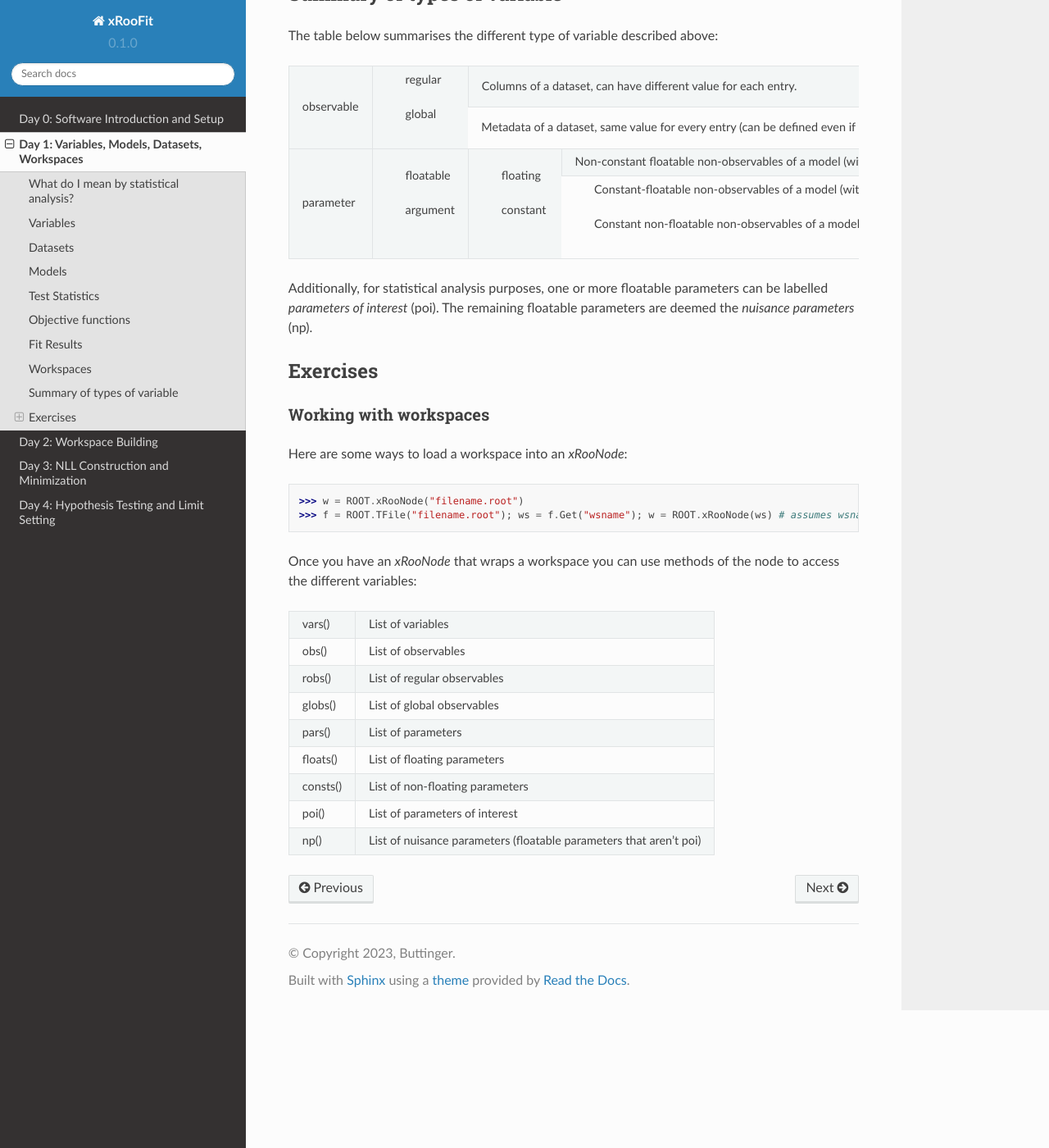
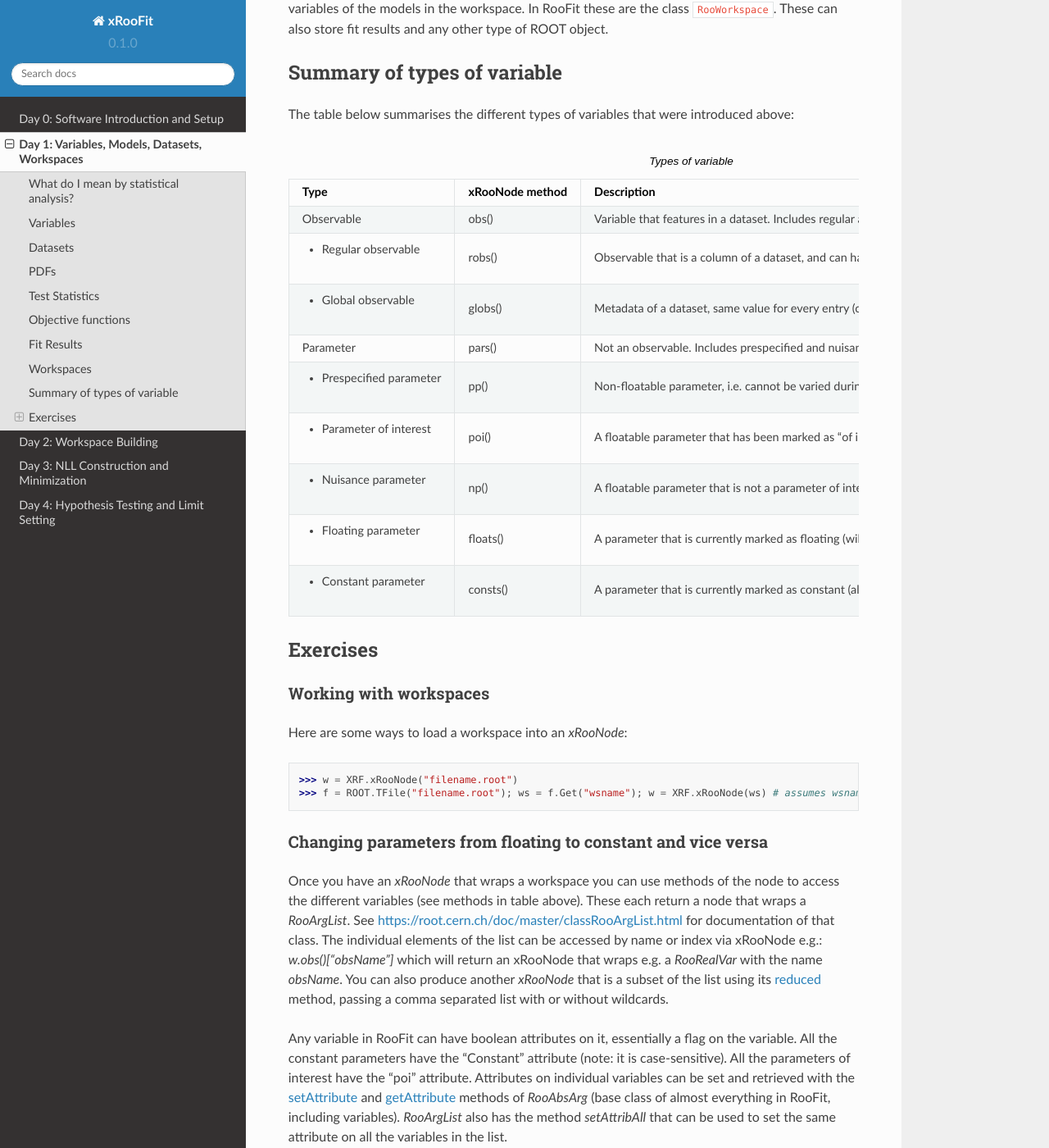
Before and after one commit to will-cern/xroofit-readthedocs, a Sphinx documentation site: the page built from docs/source/basics.rst, in a window 1280 px wide and 1400 px high, scrolled down 2493 px. Shown: the whole window at 82% size. Built offline with Sphinx 7.4.7 and the Read the Docs theme 2.0.0, drawn with Linux system fonts in a browser that asks for light colours; some of the changed text lies outside the part shown.

Commit message:
Update setup.rst (#7)
* Update setup.rst

* Update basics.rst

* Update basics.rst

* Update basics.rst

* Update basics.rst

```diff
--- a/docs/source/basics.rst
+++ b/docs/source/basics.rst
@@ -30,11 +30,13 @@
 
     A visual representation of a dataset.
 
-Models
+PDFs
 ----------
-`Models` are functions that evaluate to the probability density (or sometimes probability mass if all the observables are categorical) of observing an entry of a given dataset. This will include the probability of observing the global observable values of the dataset. Any variable that the model depends which isn't an observable is known as a `parameter`. We will learn below that models usually follow a common generic structure in HEP. Models are represented in RooFit by classes inheriting from ``RooAbsPdf``.
+`PDFs` are functions that evaluate to the probability density (or sometimes probability mass if all the observables are categorical) of observing an entry of a given dataset. This will include the probability of observing the global observable values of the dataset. Any variable that the model depends which isn't an observable is known as a `parameter`. We will learn below that models usually follow a common generic structure in HEP. Models are represented in RooFit by classes inheriting from ``RooAbsPdf``.
 
-Parameters are in one of two possible states: they are either `floating` or `constant`. Parameters that can be in either state are `floatable` parameters. Non-floatable parameters must be `constant` - these types of parameters are also called `arguments`. All categorical parameters are deemed non-floatable. Additionally, continuous variables can be non-floatable if they are represented with a `RooConstVar` in RooFit. The constant parameters are also sometimes called the `consts` of the model, and the floating parameters are the `floats`.
+Parameters are in one of two possible states: they are either `floating` or `constant`. Parameters that can be in either state are `floatable` parameters. Non-floatable parameters must be `constant` - these types of parameters are also called `prespecified`. Categorical parameters can be floatable. Continuous variables can be non-floatable if they are represented with a `RooConstVar` in RooFit. The constant parameters are also sometimes called the `consts` of the model, and the floating parameters are the `floats`.
+
+Additionally, for statistical analysis purposes, one or more floatable parameters can be labelled `parameters of interest` (poi). The remaining floatable parameters are deemed the `nuisance parameters` (np).
 
 Test Statistics
 -------------
@@ -60,21 +62,42 @@
 
 Summary of types of variable
 ----------------------------
-The table below summarises the different type of variable described above:
+The table below summarises the different types of variables that were introduced above:
 
-+-----------+----------+-----------------------------------------------------------------------------------------------------+
-|           | regular  | Columns of a dataset, can have different value for each entry.                                      |
-|observable |----------+-----------------------------------------------------------------------------------------------------+
-|           | global   | Metadata of a dataset, same value for every entry (can be defined even if no entries in the datset).|
-+-----------+----------+-----------+-----------------------------------------------------------------------------------------+
-|           |          | floating  | Non-constant floatable non-observables of a model (with a given dataset).               |
-|           | floatable|-----------+-----------------------------------------------------------------------------------------+
-| parameter |          |           | Constant-floatable non-observables of a model (with a given dataset).                   |
-|           |----------| constant  |-----------------------------------------------------------------------------------------|
-|           | argument |           | Constant non-floatable non-observables of a model (with a given dataset).               |
-+-----------+----------+-----------+-----------------------------------------------------------------------------------------+
+.. list-table:: Types of variable
+    :widths: 25 10 65
+    :header-rows: 1
 
-Additionally, for statistical analysis purposes, one or more floatable parameters can be labelled `parameters of interest` (poi). The remaining floatable parameters are deemed the `nuisance parameters` (np).
+    * - Type
+      - xRooNode method
+      - Description
+    * - Observable
+      - obs()
+      - Variable that features in a dataset. Includes regular and global observables.
+    * - - Regular observable
+      - robs()
+      - Observable that is a column of a dataset, and can have a different value for each entry.
+    * - - Global observable
+      - globs()
+      - Metadata of a dataset, same value for every entry (can be defined even if no entries in the datset).
+    * - Parameter
+      - pars()
+      - Not an observable. Includes prespecified and nuisance parameters, and parameters of interest.
+    * - - Prespecified parameter
+      - pp()
+      - Non-floatable parameter, i.e. cannot be varied during a fit, nor assigned an uncertainty.
+    * - - Parameter of interest
+      - poi()
+      - A floatable parameter that has been marked as "of interest".
+    * - - Nuisance parameter
+      - np()
+      - A floatable parameter that is not a parameter of interest.
+    * - - Floating parameter
+      - floats()
+      - A parameter that is currently marked as floating (will be subset of poi and np).
+    * - - Constant parameter
+      - consts()
+      - A parameter that is currently marked as constant (all pp + any const poi or np).
 
 Exercises
 ----------------------------
@@ -83,19 +106,23 @@
 ^^^^^^^^^^^^^^^^^^^^^^^
 Here are some ways to load a workspace into an `xRooNode`:
 
->>> w = ROOT.xRooNode("filename.root")
->>> f = ROOT.TFile("filename.root"); ws = f.Get("wsname"); w = ROOT.xRooNode(ws) # assumes wsname is name of workspace in file
+>>> w = XRF.xRooNode("filename.root")
+>>> f = ROOT.TFile("filename.root"); ws = f.Get("wsname"); w = XRF.xRooNode(ws) # assumes wsname is name of workspace in file
 
-Once you have an `xRooNode` that wraps a workspace you can use methods of the node to access the different variables:
+Changing parameters from floating to constant and vice versa
+^^^^^^^^^^^^^^^^^^^^^^^^^^^^^^^^^^^^^^^^^^^^^^^^^^^^^^^^^^^^
+Once you have an `xRooNode` that wraps a workspace you can use methods of the node to access the different variables (see methods in table above). These each return a node that wraps a `RooArgList`. See https://root.cern.ch/doc/master/classRooArgList.html for documentation of that class. The individual elements of the list can be accessed by name or index via xRooNode e.g.: `w.obs()["obsName"]` which will return an xRooNode that wraps e.g. a `RooRealVar` with the name `obsName`. You can also produce another `xRooNode` that is a subset of the list using its `reduced <https://root.cern.ch/doc/master/classROOT_1_1Experimental_1_1XRooFit_1_1xRooNode.html#ac11e410ea9561991b44c2598be8c2659>`_ method, passing a comma separated list with or without wildcards.
 
-======== =================
-vars()   List of variables
-obs()    List of observables
-robs()   List of regular observables
-globs()  List of global observables
-pars()   List of parameters
-floats() List of floating parameters
-consts() List of non-floating parameters
-poi()    List of parameters of interest
-np()     List of nuisance parameters (floatable parameters that aren't poi)
-======== =================
+Any variable in RooFit can have boolean attributes on it, essentially a flag on the variable. All the constant parameters have the "Constant" attribute (note: it is case-sensitive). All the parameters of interest have the "poi" attribute. Attributes on individual variables can be set and retrieved with the `setAttribute <https://root.cern.ch/doc/master/classRooAbsArg.html#ac77328af4e29b2642c248a03f03deb73>`_ and `getAttribute <https://root.cern.ch/doc/master/classRooAbsArg.html#aa0e2616c8c43065117031c6797ac19d4>`_ methods of `RooAbsArg` (base class of almost everything in RooFit, including variables). `RooArgList` also has the method `setAttribAll` that can be used to set the same attribute on all the variables in the list.
+
+Here are a few examples:
+
+.. code-block:: python
+
+    w.pars().reduced("alpha_*").setAttribAll("Constant")  # mark all parameters beginning with "alpha_" as constant
+    w.pars()["myPar"].setAttribute("poi")                 # mark the parameter called 'myPar' as a parameter of interest
+    w.poi()[0].setAttribute("Constant")                   # mark the first parameter of interest as constant
+    w.pars()["myPar"].setAttribute("poi",False)           # demote it back to being a nuisance parameter
+    w.floats().Print()                                    # list the currently floating parameters
+
+As an exercise, see if you can list the parameters of your workspace, and play with which ones are constant and which ones are floating.
--- a/docs/source/setup.rst
+++ b/docs/source/setup.rst
@@ -34,14 +34,14 @@
 .. code-block:: python
 
   import ROOT
-  XRF = ROOT.Experimental.XRooFit # setup for builtin xRooFit version
+  from ROOT.Experimental import XRooFit as XRF # setup for builtin xRooFit version
 
 If you want to use the version of xRooFit you have built on top of ROOT, you would do:
 
 .. code-block:: python
 
   import ROOT
-  XRF = ROOT # setup for xRooFit built from source
+  import ROOT as XRF # setup for xRooFit built from source
 
 The main class of xRooFit is the `xRooNode <https://gitlab.cern.ch/will/xroofit#using-xroonode>`_. It is a smart interface class to objects in RooFit, in that it acts a bit like a smart pointer to a RooFit object and in this manner it provides you with a set of additional methods for the object it is "wrapping".
 
```
